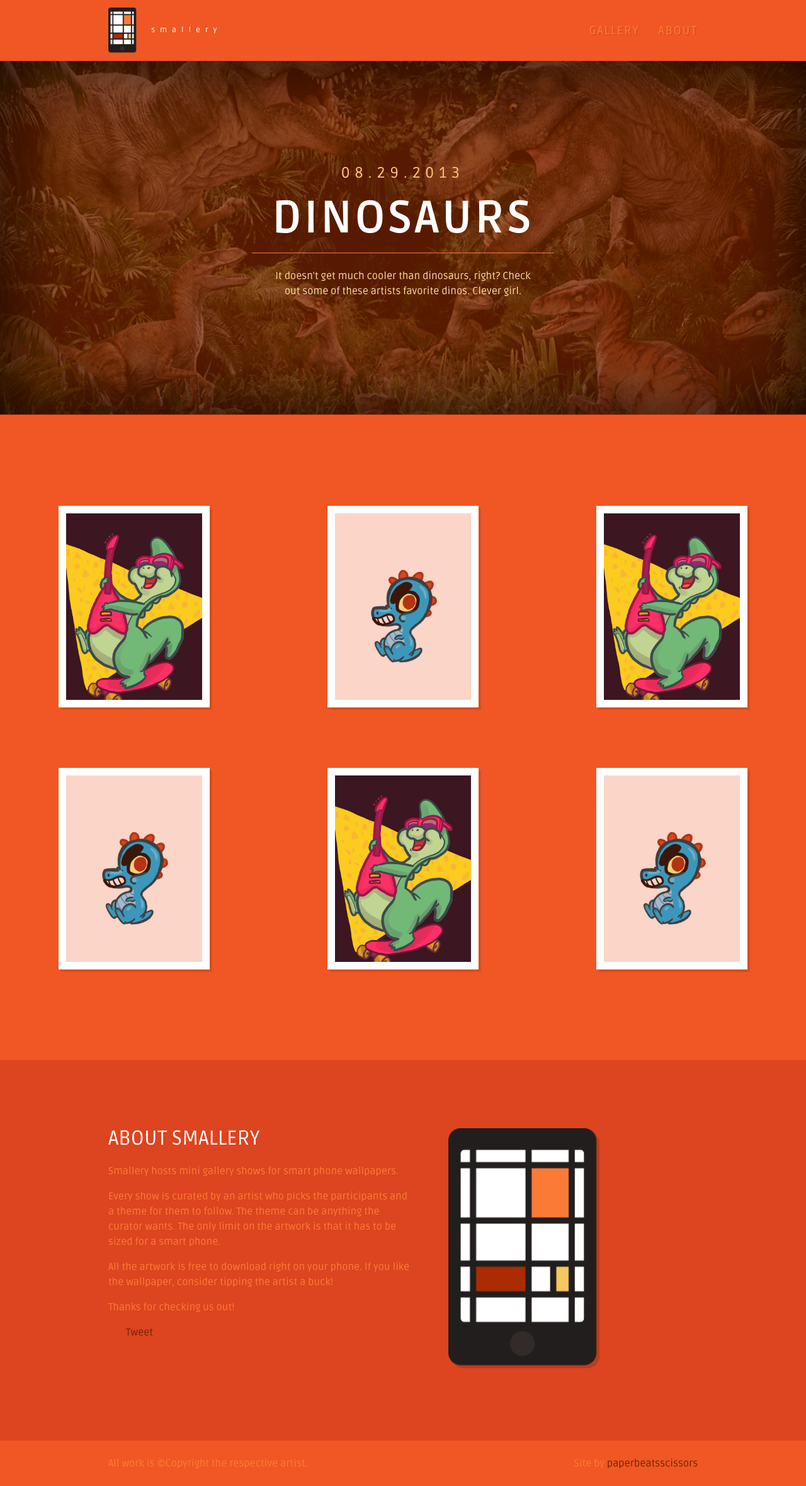
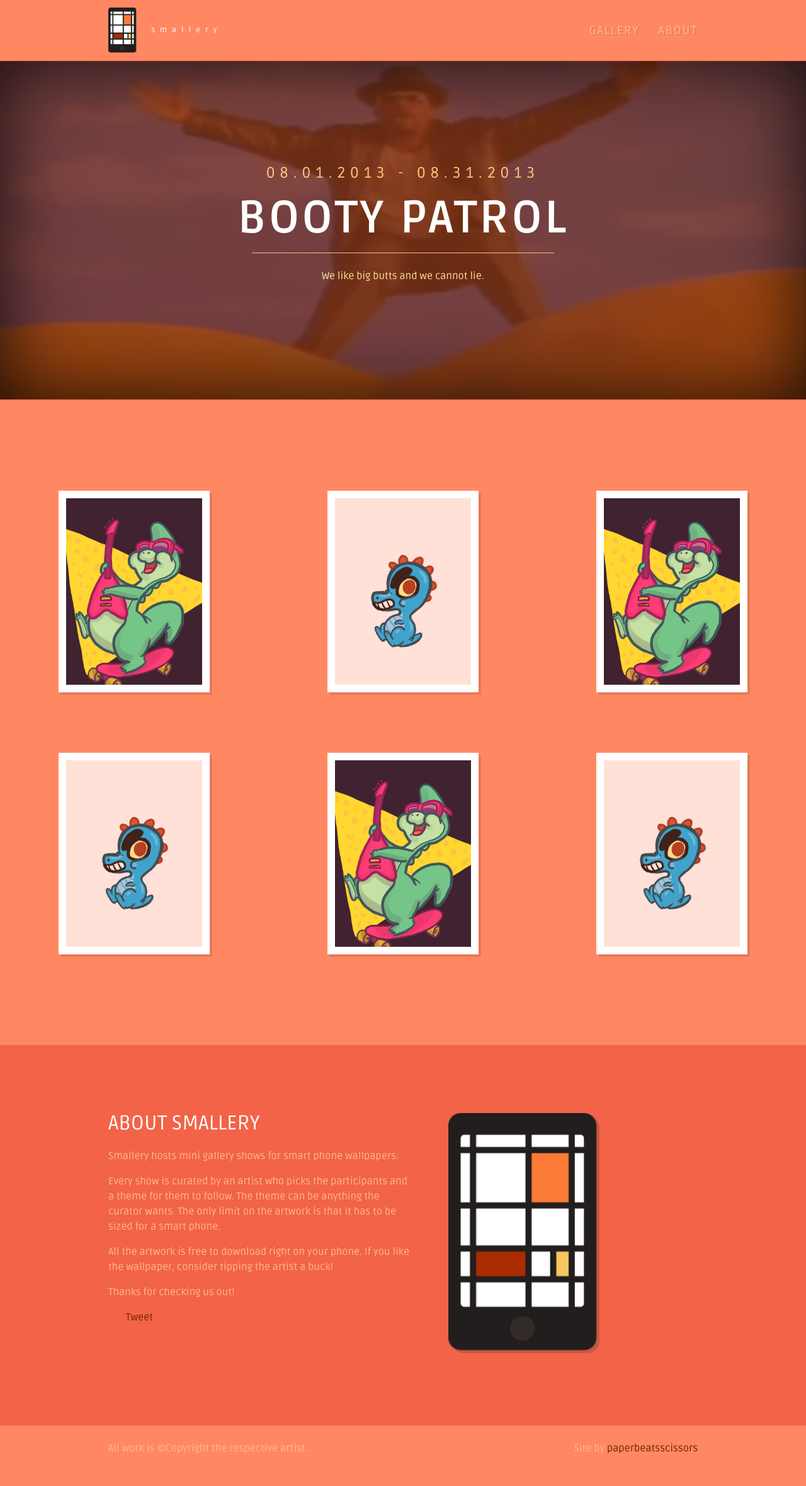
Before and after one commit to paperbeatsscissors/smallery, a PHP site: page / in a window 1280 px wide. Shown: the whole page at 63% size. After the commit the page ends 2307 px from the top, so only its background shows below. Run offline with PHP 8.4, Linux system fonts and the light colour scheme; some libraries are stand-ins or nearby versions.

Commit message:
Theme updates

```diff
--- /dev/null
+++ b/booty-patrol/theme.css
@@ -0,0 +1,147 @@
+/* ------------------------------------------------------------------------------------------------------------------- */
+/* ------------------------------------------------------------------------------------------------------ Theme styles */
+/* ------------------------------------------------------------------------------------------------------------------- */
+
+body {
+	background:#ff8863;
+	color:#ffb991;
+}
+
+a {
+	color:#742300;
+}
+
+a:hover, a:active {
+	color:#aa2c00;
+}
+
+::selection {
+	background:rgba(116,35,0,0.5);
+	}
+::-moz-selection {
+	background:rgba(116,35,0,0.5);
+}
+
+::-webkit-input-placeholder {
+    color:#CCC;
+}
+:-moz-placeholder {
+    color:#CCC;
+}
+:-ms-input-placeholder {
+    color:#CCC;
+}
+
+/* ------------------------------------------------------------------------------------------------------------------- */
+/* ------------------------------------------------------------------------------------------------------- Menu styles */
+/* ------------------------------------------------------------------------------------------------------------------- */
+
+.menu-wrap {
+	background: #ff8863;
+	border-bottom: solid 1px #f26347;
+}
+
+.menu-wrap a:hover {
+	color: #FFF;
+}
+
+.menu .navlinks a {
+	color: #ffb991;
+}
+
+.menu .navlinks a:hover {
+	color: #FFF;
+}
+
+/* ------------------------------------------------------------------------------------------------------------------- */
+/* ----------------------------------------------------------------------------------------------------- Splash styles */
+/* ------------------------------------------------------------------------------------------------------------------- */
+
+.splash {
+	background-color:#742300;
+	border-bottom: solid 1px #f26347;
+}
+
+.splash header h2 {
+	color:#ffc57a;
+}
+
+.splash header .description {
+	border-top: solid 1px #ffb991;
+	color: #ffe09d;
+}
+
+/* ------------------------------------------------------------------------------------------------------------------- */
+/* ---------------------------------------------------------------------------------------------------- Content styles */
+/* ------------------------------------------------------------------------------------------------------------------- */
+
+.frame {
+    background:#ff8863;
+}
+
+.frame .thumbtext {
+	background: rgba(242,99,71,0.85);
+}
+
+.frame .thumbtext h2 {
+	color: #ffe09d;
+	border-top: solid 1px #ffb991;
+}
+
+/* ------------------------------------------------------------------------------------------------------------------- */
+/* --------------------------------------------------------------------------------------------------- Lightbox styles */
+/* ------------------------------------------------------------------------------------------------------------------- */
+
+
+.lb_overlay {
+	background: #f26347;
+}
+
+.lightbox .modaltext h2 {
+	color: #742300;
+}
+
+.lightbox .modaltext .downloads {
+	border-top: solid 1px #ff8863;
+	border-bottom: solid 1px #ff8863;
+}
+
+.lightbox .modaltext .downloads .screen a:hover {
+	color: #F7C760;
+}
+
+.lightbox .modaltext .artist .social form .tip {
+	background: #ff8863;
+	color: #FFF;
+}
+
+.lightbox .modaltext .artist .social form .tip:hover {
+	background: #ffb991;
+}
+
+.lightbox .modaltext .artist .social a {
+	background: #ff8863;
+	color: #FFF;
+}
+
+.lightbox .modaltext .artist .social a:hover {
+	background: #ffb991;
+}
+
+/* ------------------------------------------------------------------------------------------------------------------- */
+/* ----------------------------------------------------------------------------------------------------- Footer styles */
+/* ------------------------------------------------------------------------------------------------------------------- */
+
+.footer-wrap {
+	background: #f26347;
+}
+
+.btn {
+	background: #f26347;
+	color: #FFF;
+}
+
+.btn:hover {
+	color: #FFF;
+	background: #aa2c00;
+}
--- a/index.php
+++ b/index.php
@@ -7,22 +7,21 @@
 
         <?php include("includes/header.php"); ?>
 
-        <link rel="stylesheet" href="http://smallery.co/css/theme.css">
+        <link rel="stylesheet" href="http://smallery.co/booty-patrol/theme.css">
 
     </head>
     <body>
 
     	<?php include("includes/menu.php"); ?>
 
-    	<div class="splash" style="background-image:url('http://smallery.co/img/feat-bg.png');">
+    	<div class="splash" style="background-image:url('http://smallery.co/booty-patrol/bg.png');">
     		<header class="wrapper clearfix">
 
-    			<h2>08.29.2013</h2>
-    			<h1>Dinosaurs</h1>
+    			<h2>08.01.2013 - 08.31.2013</h2>
+    			<h1>Booty Patrol</h1>
 
     			<div class="description">
-    				<p>It doesn't get much cooler than dinosaurs, right? Check out some of these artists favorite dinos.
-                    Clever girl.
+    				<p>We like big butts and we cannot lie.
                     </p>
     			</div>
 
```
Also changed, not shown: booty-patrol/bg.png (added).
